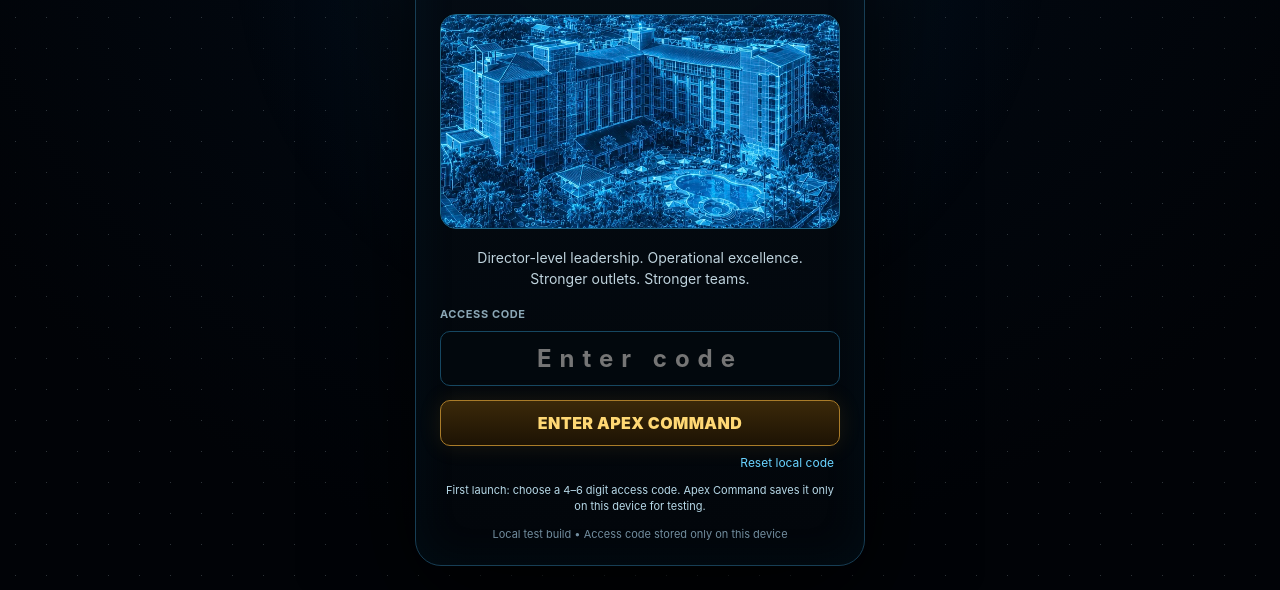
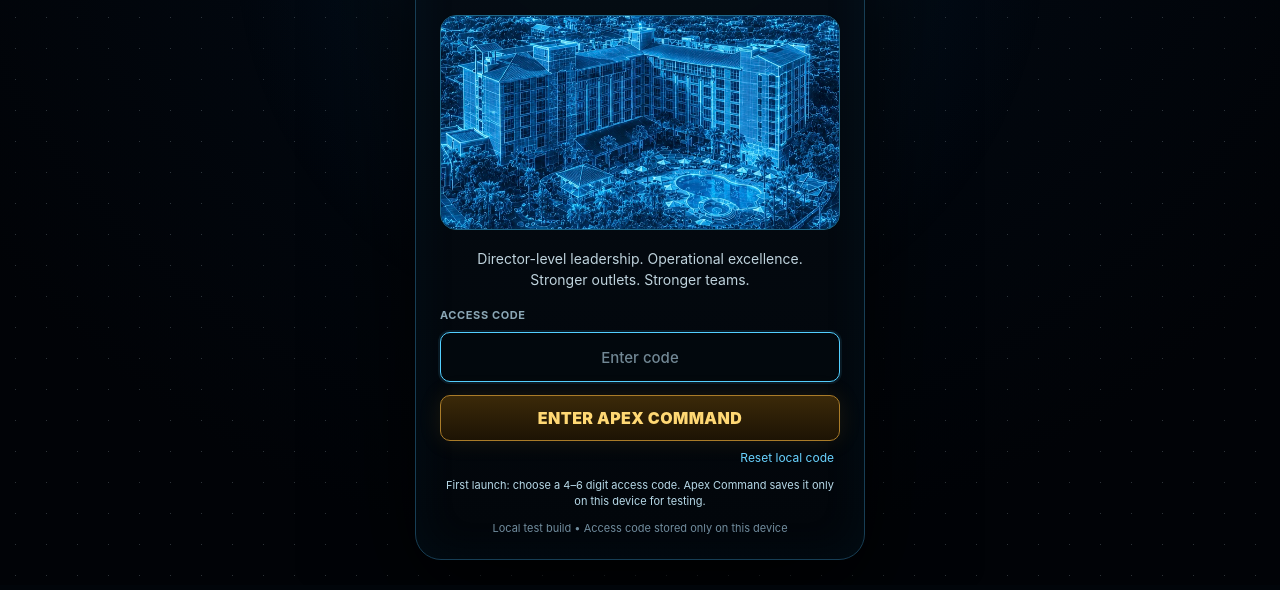
Before and after one commit to Sambolm/apexcommand, a plain HTML site: page index.html in a window 1280 px wide. Shown: the part 215-805 px from the top of the page. Drawn offline with Linux system fonts and the light colour scheme.

Commit message:
Add files via upload

```diff
--- a/app.js
+++ b/app.js
@@ -61,7 +61,8 @@
 }
 
 function setupAuth(){
-  const logged = state.auth.loggedIn && state.user.remember;
+  // A valid access code is required before auto-login is allowed.
+  const logged = state.auth.loggedIn && state.user.remember && !!state.user.codeHash;
   if(logged) showApp(); else showLogin();
 }
 function showLogin(){
@@ -94,15 +95,13 @@
 $('#resetPasswordBtn').addEventListener('click',()=>{
   if(confirm('Reset the locally stored Apex Command access code?')){
     state.user.codeHash=null;
+    delete state.user.passwordHash;
     state.auth.loggedIn=false;
     saveState();
     $('#loginCode').value='';
     $('#firstRunNote').classList.remove('hidden');
     toast('Local access code reset.');
   }
-});
-  if(!state.user.codeHash) return toast('Create a local password first.');
-  toast('Device sign-in requires native app credentials. Use password in this PWA test build.');
 });
 $('#logoutBtn').addEventListener('click',()=>{state.auth.loggedIn=false;saveState();$('#drawer').classList.add('hidden');showLogin()});
 
--- a/index.html
+++ b/index.html
@@ -48,7 +48,7 @@
     maxlength="6"
     autocomplete="one-time-code"
     placeholder="Enter code"
-    aria-label="Access Code">
+    aria-label="Access Code" autofocus>
   <button class="gold-btn" type="submit">ENTER APEX COMMAND</button>
 </form>
 <div class="auth-row code-actions">
--- a/styles.css
+++ b/styles.css
@@ -620,3 +620,22 @@
   filter:none !important;
   animation:none !important;
 }
+
+
+/* ===== V5.2 ACCESS CODE FIX ===== */
+.code-login input#loginCode{
+  font-size:17px !important;
+  letter-spacing:4px !important;
+  font-weight:600 !important;
+  min-height:50px;
+  padding:11px 14px !important;
+}
+.code-login input#loginCode::placeholder{
+  font-size:15px !important;
+  letter-spacing:0 !important;
+  font-weight:500 !important;
+  color:#718794;
+}
+.code-login .gold-btn{
+  margin-top:3px;
+}
```
Also changed, not shown: README.txt, manifest.json.
